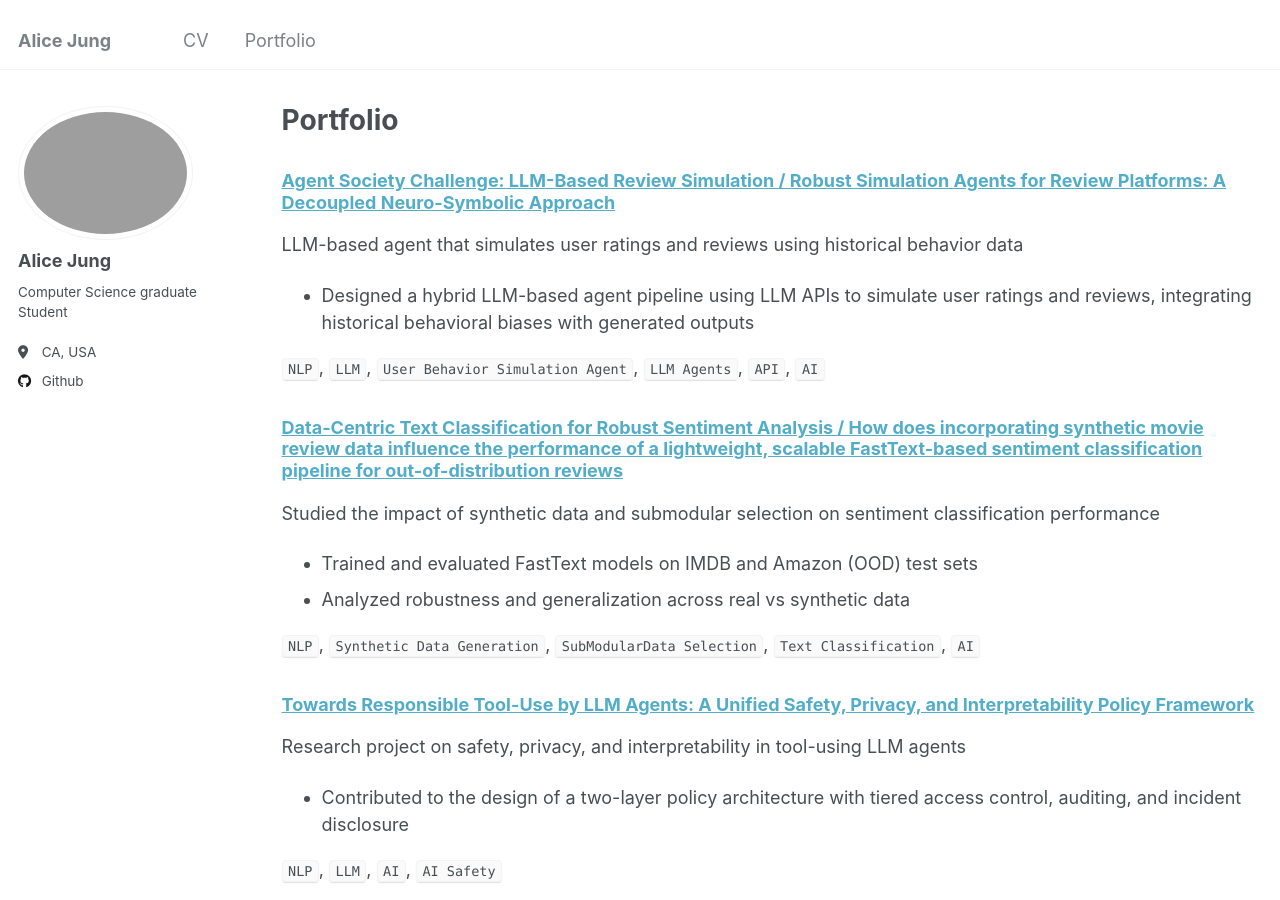
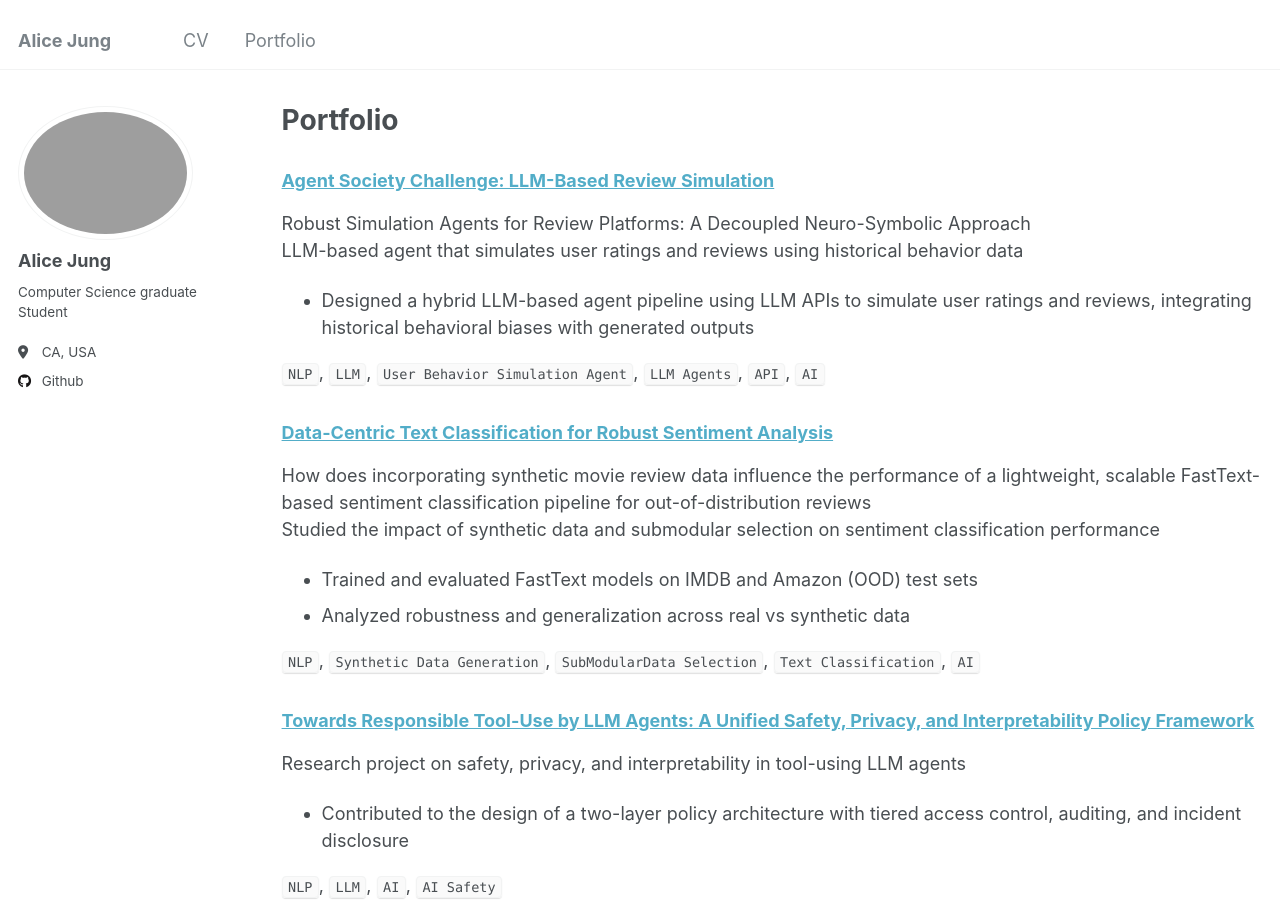
Before and after one commit to alicehjjung/alicehjjung.github.io, a Jekyll site: the page built from _pages/portfolio.md, in a window 1280 px wide and 900 px high. Built offline with Jekyll 4.4.1, drawn with Linux system fonts in a browser that asks for light colours.

```diff
--- a/_pages/portfolio.md
+++ b/_pages/portfolio.md
@@ -7,13 +7,15 @@ author_profile: true
 
 {% include base_path %}
 
-### [Agent Society Challenge: LLM-Based Review Simulation / Robust Simulation Agents for Review Platforms: A Decoupled Neuro-Symbolic Approach](https://github.com/alicehjjung/CS245_FinalProject.git)
+### [Agent Society Challenge: LLM-Based Review Simulation](https://github.com/alicehjjung/CS245_FinalProject.git)
+Robust Simulation Agents for Review Platforms: A Decoupled Neuro-Symbolic Approach
 LLM-based agent that simulates user ratings and reviews using historical behavior data
 - Designed a hybrid LLM-based agent pipeline using LLM APIs to simulate user ratings and reviews, integrating historical behavioral biases with generated outputs
 
 `NLP`, `LLM`, `User Behavior Simulation Agent`, `LLM Agents`, `API`, `AI`
 
-### [Data-Centric Text Classification for Robust Sentiment Analysis / How does incorporating synthetic movie review data influence the performance of a lightweight, scalable FastText-based sentiment classification pipeline for out-of-distribution reviews](https://github.com/alicehjjung/CS260D_FinalProject.git)
+### [Data-Centric Text Classification for Robust Sentiment Analysis](https://github.com/alicehjjung/CS260D_FinalProject.git)
+ How does incorporating synthetic movie review data influence the performance of a lightweight, scalable FastText-based sentiment classification pipeline for out-of-distribution reviews
 Studied the impact of synthetic data and submodular selection on sentiment classification performance
 - Trained and evaluated FastText models on IMDB and Amazon (OOD) test sets
 - Analyzed robustness and generalization across real vs synthetic data
```
